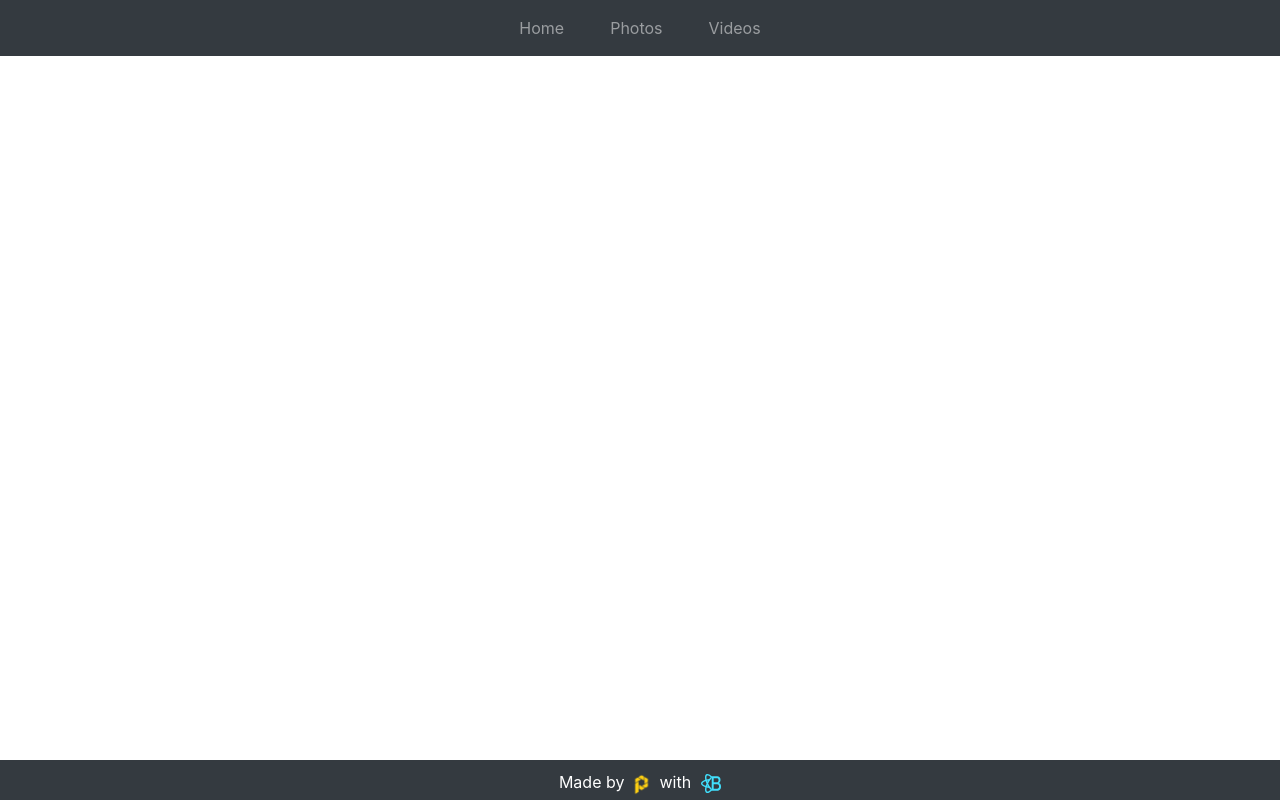
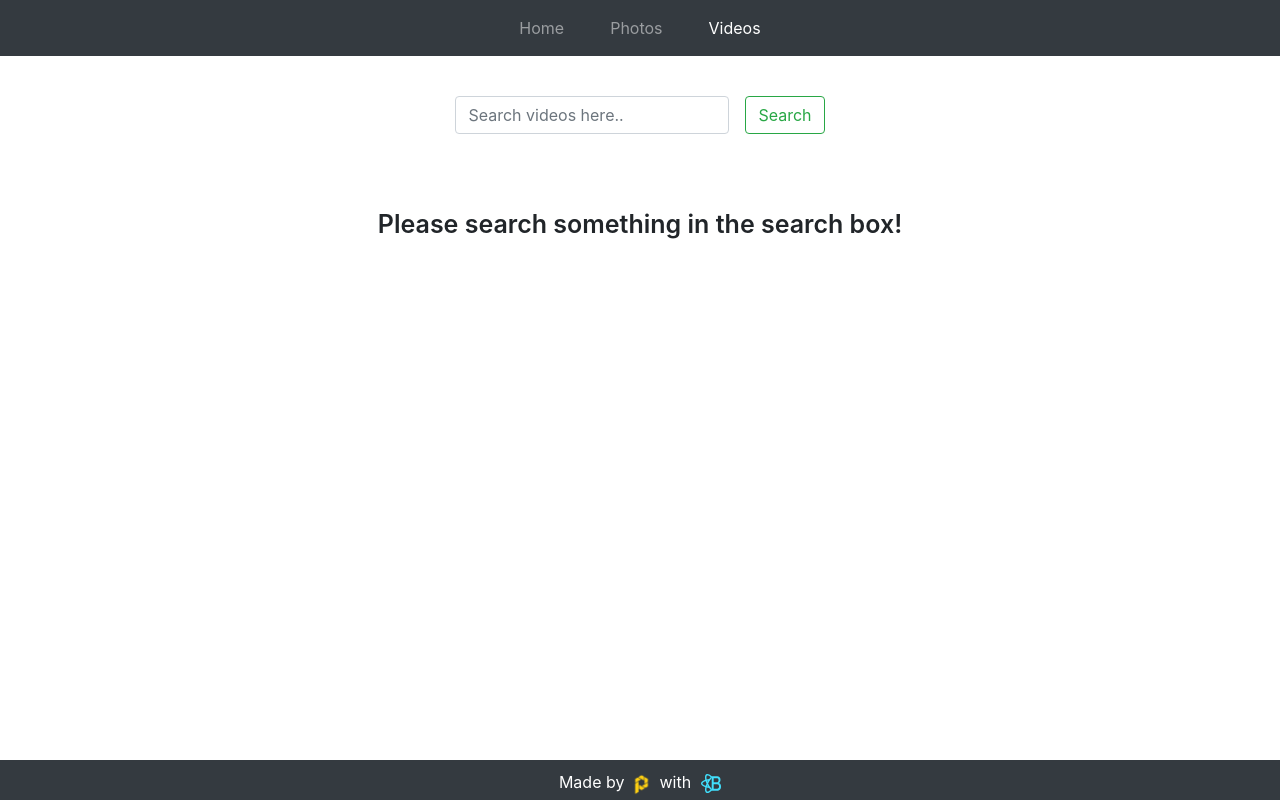
Before and after one commit to patel1643/Photo-Video-Search-App, a React (Create React App) app: page /Photo-Video-Search-App/videos in a window 1280 px wide. Built offline with nearby package versions, Linux system fonts and the light colour scheme.

Commit message:
router bug

```diff
--- a/src/Containers/MainLayout/MainLayout.js
+++ b/src/Containers/MainLayout/MainLayout.js
@@ -15,14 +15,14 @@ const MainLayout = () => {
             <Navbar className="justify-content-center fixed-top" bg="dark" variant="dark">
                     <Nav className={classes.NavigationBar}>
                         <Nav.Item ><Nav.Link as={NavLink} exact to='/Photo-Video-Search-App/'>Home</Nav.Link></Nav.Item>
-                        <Nav.Item ><Nav.Link as={NavLink} to='/photos'>Photos</Nav.Link></Nav.Item>
-                        <Nav.Item ><Nav.Link as={NavLink} to='/videos'>Videos</Nav.Link></Nav.Item>
+                        <Nav.Item ><Nav.Link as={NavLink} to='/Photo-Video-Search-App/photos'>Photos</Nav.Link></Nav.Item>
+                        <Nav.Item ><Nav.Link as={NavLink} to='/Photo-Video-Search-App/videos'>Videos</Nav.Link></Nav.Item>
                     </Nav>
             </Navbar>
             <Switch>
             <Route path='/Photo-Video-Search-App/' exact component={Homepage} />
-            <Route path='/photos' component={PhotoSearchPage} />
-            <Route path='/videos' component={VideoSearchPage} />
+            <Route path='/Photo-Video-Search-App/photos' component={PhotoSearchPage} />
+            <Route path='/Photo-Video-Search-App/videos' component={VideoSearchPage} />
             </Switch>
             <Footer/>
 
```
